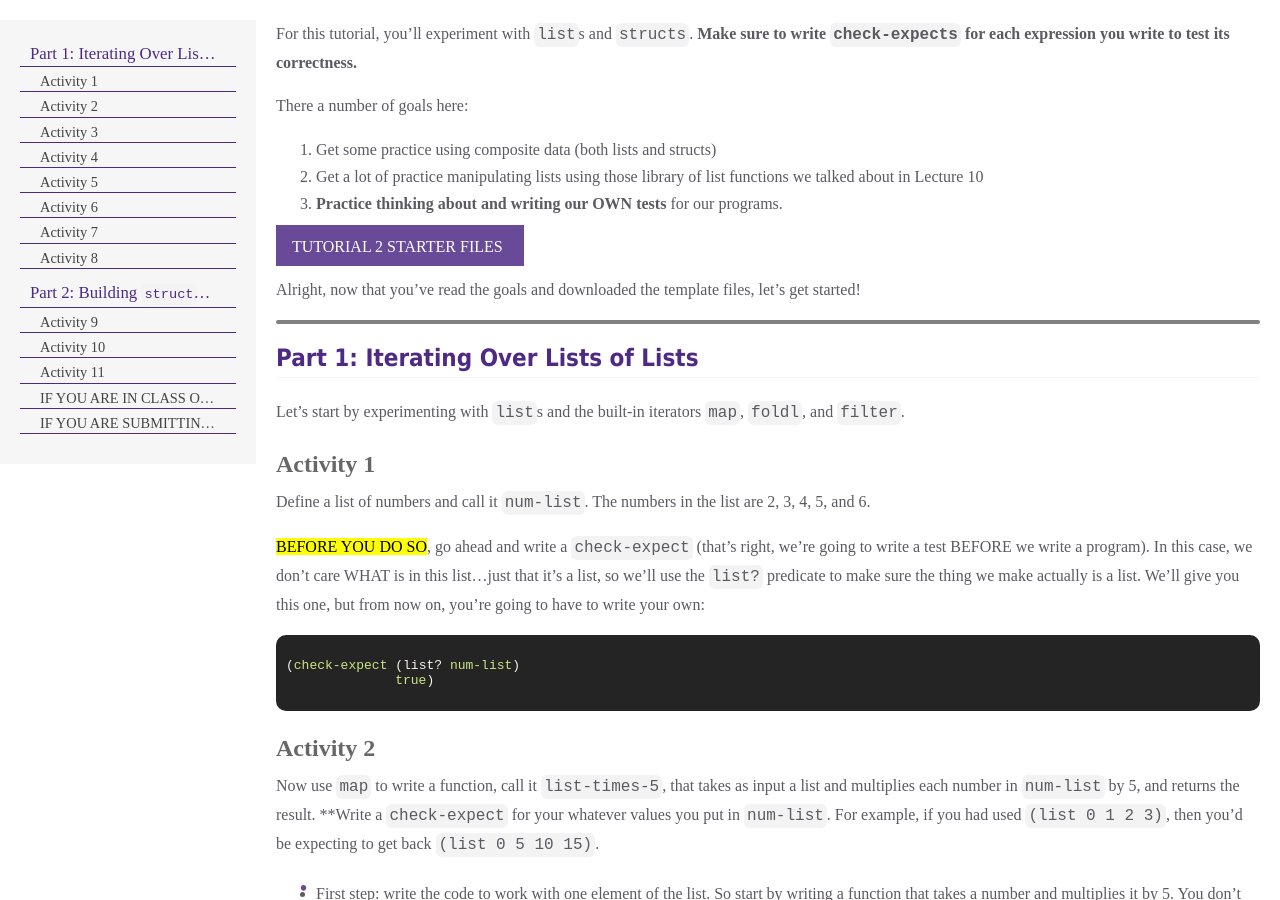
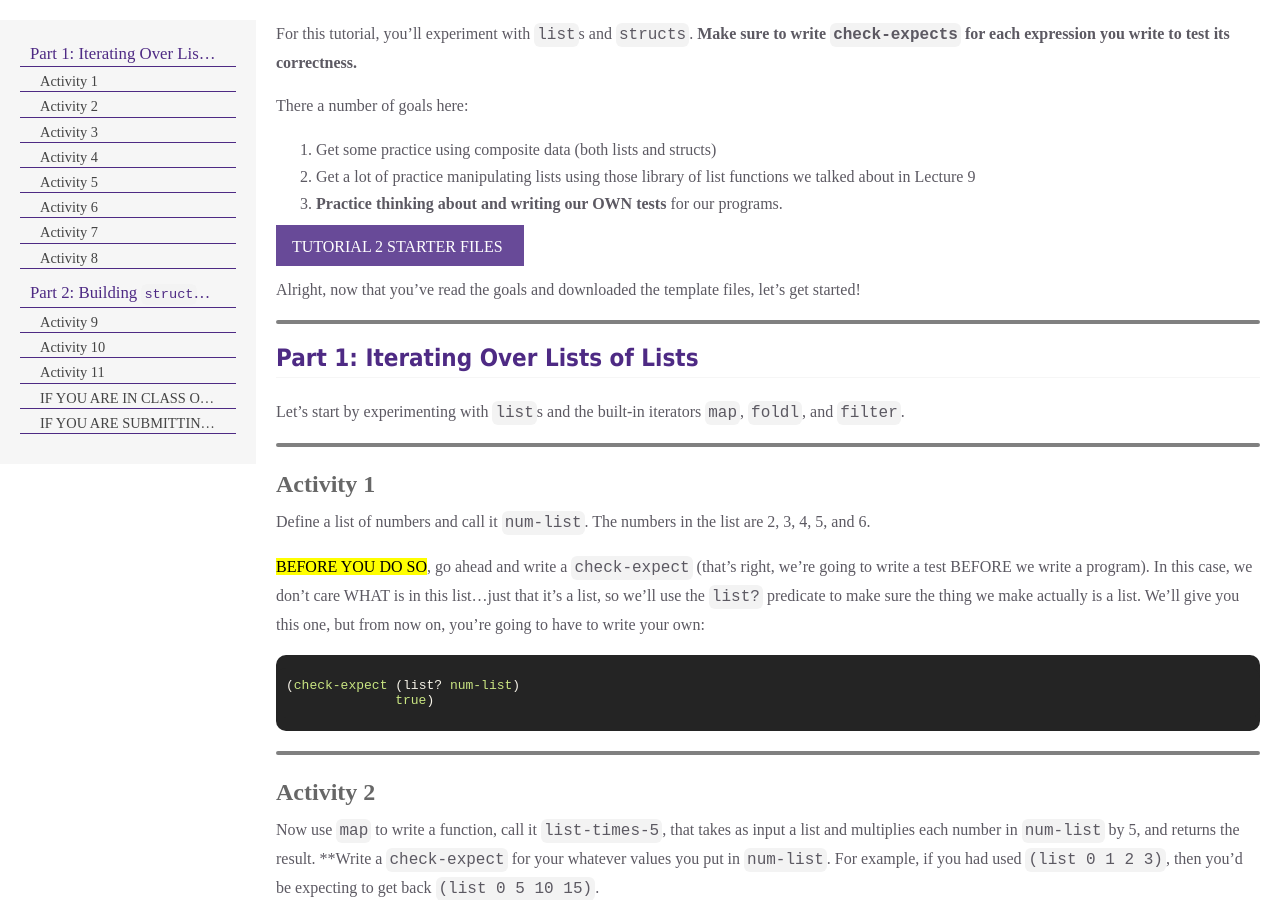
Before and after one commit to shhyou/bain-cs111-web-fork, a Jekyll site: the page built from pages/_assignments/tutorials/tutorial_2/tutorial_2.md, in a window 1280 px wide and 900 px high. Built offline with Jekyll 4.4.1, drawn with Linux system fonts in a browser that asks for light colours; some web fonts are replaced.

Commit message:
t2: typo

````diff
--- a/pages/_assignments/tutorials/tutorial_2/tutorial_2.md
+++ b/pages/_assignments/tutorials/tutorial_2/tutorial_2.md
@@ -15,7 +15,7 @@ For this tutorial, you’ll experiment with `list`s and `structs`. **Make sure t
 There a number of goals here:
 
 1. Get some practice using composite data (both lists and structs)
-2. Get a lot of practice manipulating lists using those library of list functions we talked about in Lecture 10
+2. Get a lot of practice manipulating lists using those library of list functions we talked about in Lecture 9
 3. **Practice thinking about and writing our OWN tests** for our programs.
 
 <a class="nu-button" href="{{ site.url }}/course-files/tutorials/tutorial_2_template.zip" target="_blank"> Tutorial 2 Starter Files <i class="fas fa-download"></i></a>
@@ -28,6 +28,8 @@ Alright, now that you've read the goals and downloaded the template files, let's
 
 Let’s start by experimenting with `list`s and the built-in iterators `map`, `foldl`, and `filter`.
 
+* * *
+
 ### Activity 1
 
 Define a list of numbers and call it `num-list`. The numbers in the list are 2, 3, 4, 5, and 6.
@@ -39,6 +41,8 @@ Define a list of numbers and call it `num-list`. The numbers in the list are 2,
               true)
 ```
 
+* * *
+
 ### Activity 2
 
 Now use `map` to write a function, call it `list-times-5`, that takes as input a list and multiplies each number in `num-list` by 5, and returns the result. **Write a `check-expect` for your whatever values you put in `num-list`. For example, if you had used `(list 0 1 2 3)`, then you'd be expecting to get back `(list 0 5 10 15)`.
@@ -47,6 +51,8 @@ Now use `map` to write a function, call it `list-times-5`, that takes as input a
 * Second step: run the code over all the elements of the list. Now map that function over the list
 * Third step: turn it into a function.
 
+* * *
+
 ### Activity 3
 
 Now use `filter` to write a function, call it `activity-3`, that finds all the numbers that are **either** equal to 2 or greater than 5. Don't forget to write some tests to try your function on! Make sure to test it on your `num-list`
@@ -54,6 +60,8 @@ Now use `filter` to write a function, call it `activity-3`, that finds all the n
 * First step: write the code to test an element of the list. Start by writing a function that take a number and returns `true` if the number is 2 or greater than 5. Again, you don’t need to give it a name. You can just write a `lambda`.
 * Second step: run the code over the list. Now write a `filter` expression to use this function to find the desired elements of the list.
 * Third step: turn it into a function.
+
+* * *
 
 ### Activity 4
 
@@ -65,6 +73,8 @@ Third step: turn it into a function.
 
 > Hint: the sum of the empty list (a list with no elements) is just zero.
 
+* * *
+
 ### Activity 5
 
 And now we are going to use `andmap` to determine whether **all** the numbers in a list are less than three. Write a function that does this, call it `all-less-than-three?`, and make sure to test it on your `num-list` list.
@@ -73,9 +83,13 @@ And now we are going to use `andmap` to determine whether **all** the numbers in
 * Second step: run it over all the elements of the list. Use `andmap` and the function you just wrote to test if ALL a list's elements less than three.
 * Third step: turn it into a function
 
+* * *
+
 ### Activity 6
 
 Next try and see if you can find another function to determine whether **any** of the numbers in a list are less than three. Make a new function called `any-less-than-three?` and write a test using at least your `num-list`.
+
+* * *
 
 ### Activity 7
 
@@ -84,6 +98,8 @@ We’ve included a list of lists of numbers in a variable called `lst-of-lsts`.
 * First step: write the code to compute the product of one sublist. Start by writing a function to compute the product of all the numbers in a list of numbers. That is, to multiply all the numbers in the list together. Notice that this is a lot like computing a sum!
 * Second step: run it on each the sublists of the list to build a new list where each element is a product of a sublist. Which iterator (`map`, `filter`, or `foldl`) seems appropriate for this purpose?
 * Third step: turn it into a function.
+
+* * *
 
 ### Activity 8
 
@@ -122,17 +138,23 @@ When we run that, the system makes a bunch function automatically:
 
 > Note: those last three are sometimes referred to as **getters** or **accessors** because they help us extract different property values from some given object.
 
+* * *
+
 ### Activity 9
 
 Suppose you want to represent information about cats, because cats are purrfect. Specifically, you want to represent their name, [their breed](https://www.google.com/search?q=breeds+of+cat), their hair color, and the volume of their meow. Write a `define-struct` expression for a new data type, `cat`, that contains the fields `name`, `breed`, `hair-color`, and `meow-volume`.
 
 > Internal Monologue: If a cat taught this class, would they be called a Purr-fessor? Should I stop now?
 
+* * *
+
 ### Activity 10
 
 Now pick a name, breed, color, and meow volume for a cat (the first three should  be `string`s and the last one should be a number between 0 and 10) and make a `cat` object to represent it. Store it in the variable `my-cat`.
 
 > What's a cat's favorite TV show? <em>Claw and Order</em>.
+
+* * *
 
 ### Activity 11
 
````
